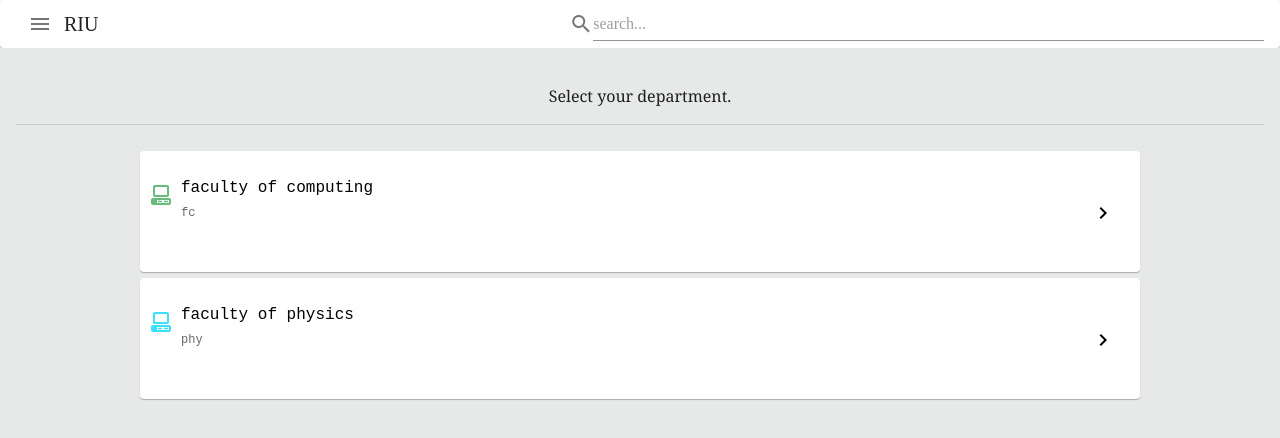
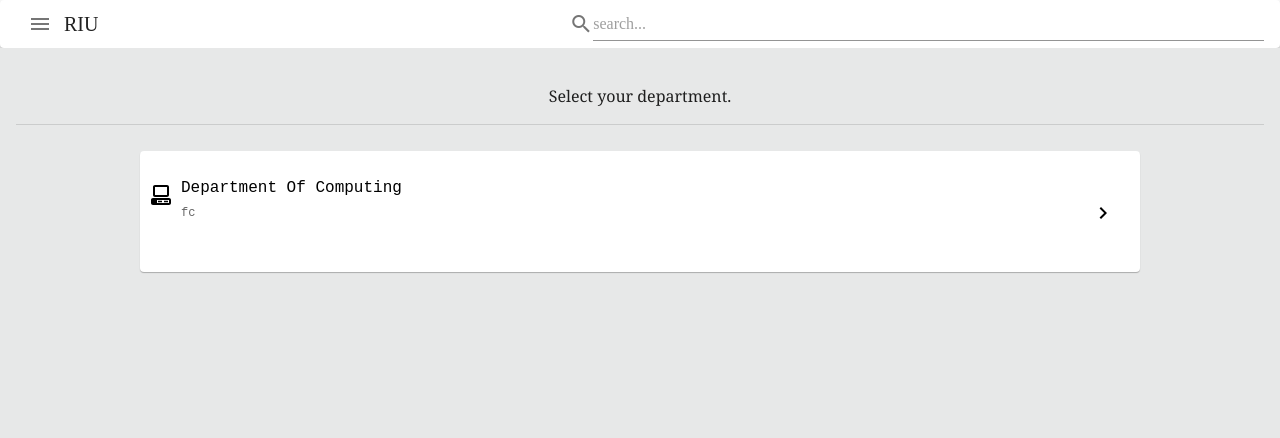
Before and after one commit to resourcesr/web, a Vue app: page / in a window 1280 px wide. Shown: the top 438 px of the page. Built offline with nearby package versions, Linux system fonts and the light colour scheme; no server answers.

Commit message:
improved color code logic

```diff
--- a/src/utils.js
+++ b/src/utils.js
@@ -1,12 +1,3 @@
 export default function _colorFromStr(str) {
-    let hash = 0;
-    for (let i = 0; i < str.length; i++) {
-        hash = str.charCodeAt(i) + ((hash << 5) - hash);
-    }
-    let color = '#';
-    for (let i = 0; i < 3; i++) {
-        let value = (hash >> (i * 8)) & 0xFF;
-        color += ('00' + value.toString(16)).substr(-2);
-    }
-    return color;
+    return "#" + parseInt(parseInt(str, 36).toExponential().slice(2)  & 0xFFFFFF).toString(16).toUpperCase()
 }
--- a/src/views/Home.vue
+++ b/src/views/Home.vue
@@ -42,11 +42,7 @@ export default {
             departments: [
                 {
                     key: "fc",
-                    name: "faculty of computing",
-                },
-                {
-                    key: "phy",
-                    name: "faculty of physics",
+                    name: "Department Of Computing",
                 }
             ]
         }
```
